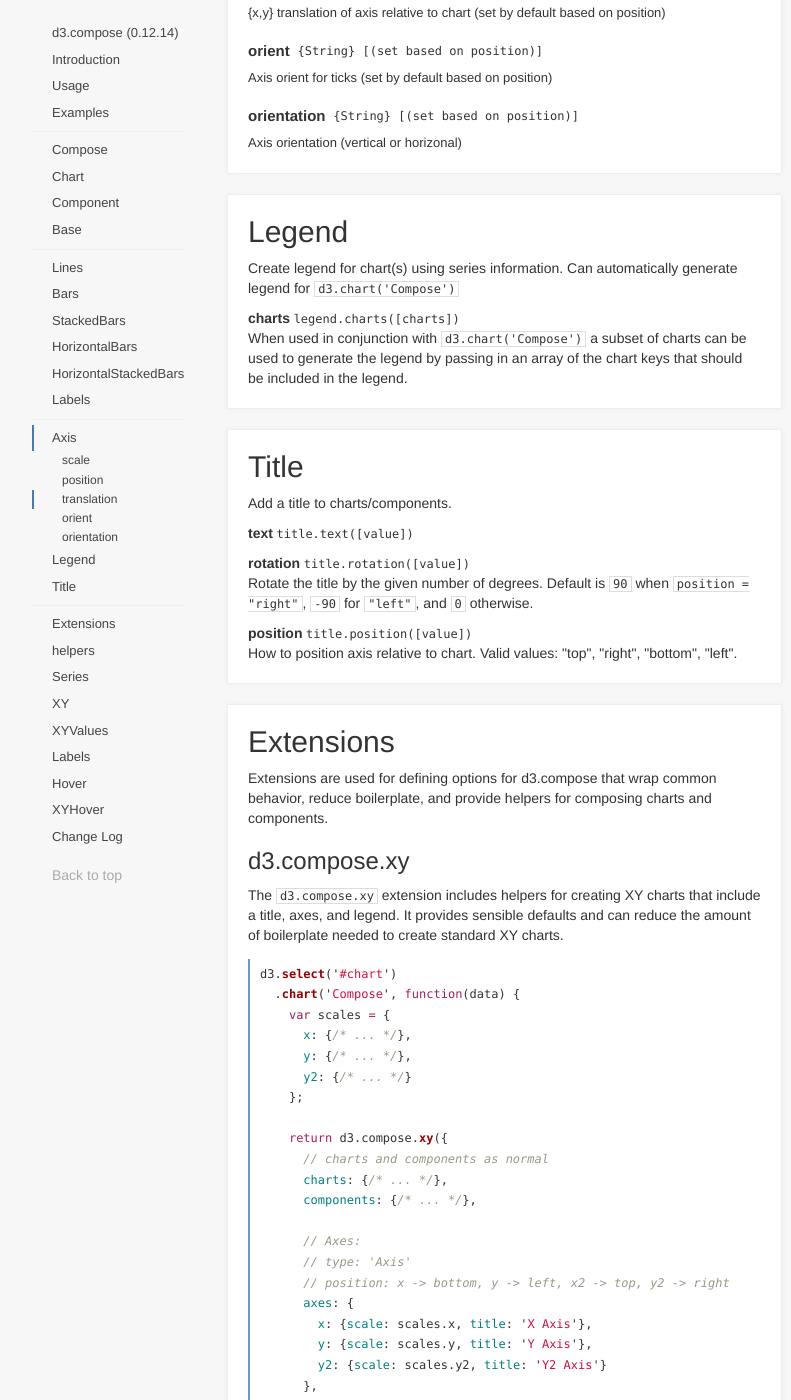
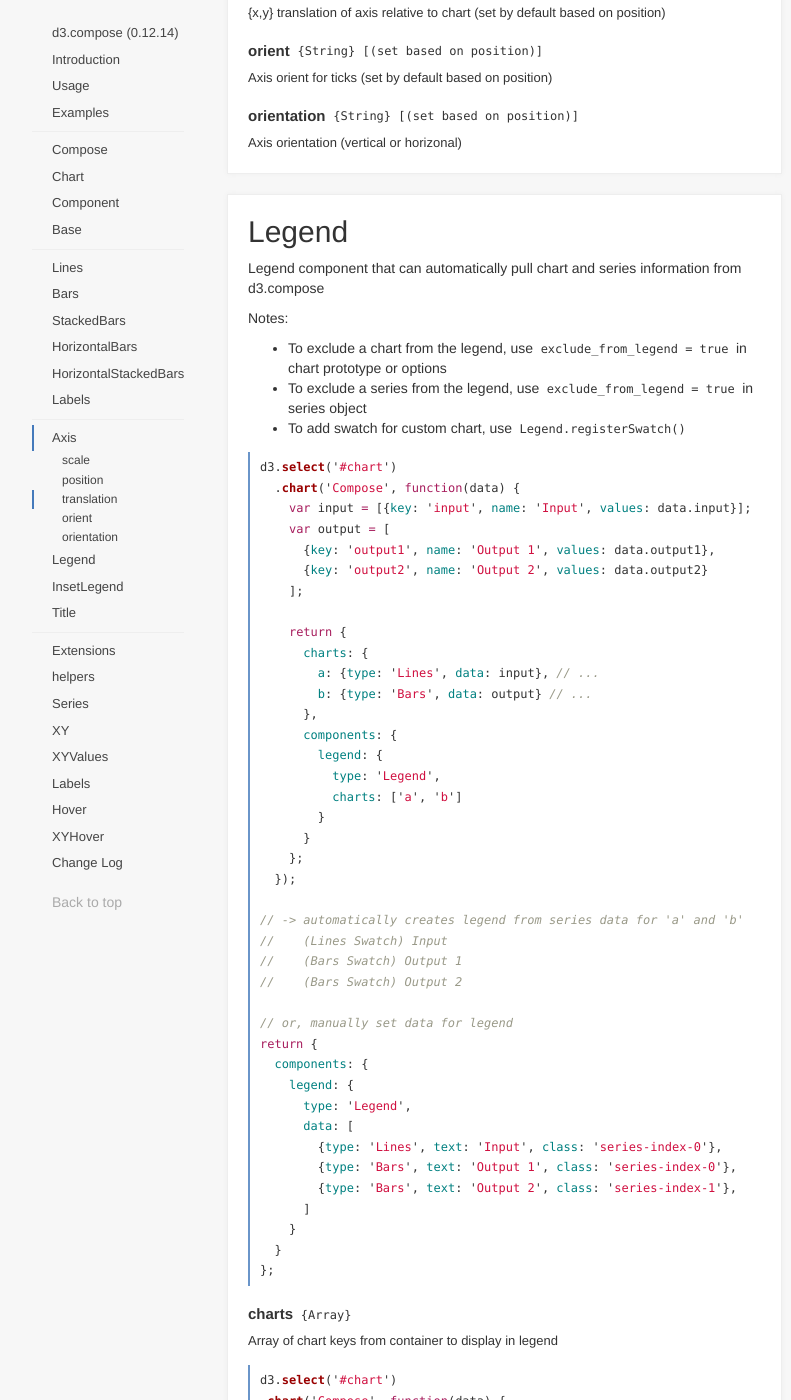
Before and after one commit to CSNW/d3.compose, a Jekyll site: the page built from docs/index.html, in a window 1280 px wide and 1400 px high, scrolled down 24862 px. Shown: the whole window, without its empty margins (38-829 px from the left). Built offline with Jekyll 4.4.1, drawn with Linux system fonts in a browser that asks for light colours; Markdown is read by kramdown in place of the engine named in the settings; some of the changed text lies outside the part shown.

Commit message:
Update docs (Legend)

```diff
--- a/docs/index.html
+++ b/docs/index.html
@@ -62,20 +62,8 @@ scripts: |
         <hr>
 
         {% include docs-toc-section.html class=classes.Axis %}
-
-        <li>
-          <a href="#{{classes.Legend.id}}">
-            Legend
-          </a>
-
-          <ul class="nav is-nested">
-            <!-- {% for item in classes.Legend.classitems %}
-              <li><a href="#{{item.id}}">{{item.name}}</a></li>
-            {% endfor %} -->
-
-            <li><a href="#Legend-charts">charts</a></li>
-          </ul>
-        </li>
+        {% include docs-toc-section.html class=classes.Legend %}
+        {% include docs-toc-section.html class=classes.InsetLegend %}
 
         <li>
           <a href="#{{classes.Title.id}}">
@@ -382,24 +370,8 @@ scripts: |
     -->
 
     {% include docs-section.html class=classes.Axis %}
-
-    <!--
-      Legend
-      ======
-    -->
-    <section class="docs-section">
-      <h2 id="Legend">Legend</h2>
-
-      <p>
-        Create legend for chart(s) using series information. Can automatically generate legend for <tt>d3.chart('Compose')</tt>
-      </p>
-
-      <p id="Legend-charts">
-        <b class="docs-header">charts</b><code>legend.charts([charts])</code><br>
-
-        When used in conjunction with <tt>d3.chart('Compose')</tt> a subset of charts can be used to generate the legend by passing in an array of the chart keys that should be included in the legend.
-      </p>
-    </section>
+    {% include docs-section.html class=classes.Legend %}
+    {% include docs-section.html class=classes.InsetLegend %}
 
     <!--
       Title
```
Also changed, not shown: _data/docs.json (+1 -1 lines).
